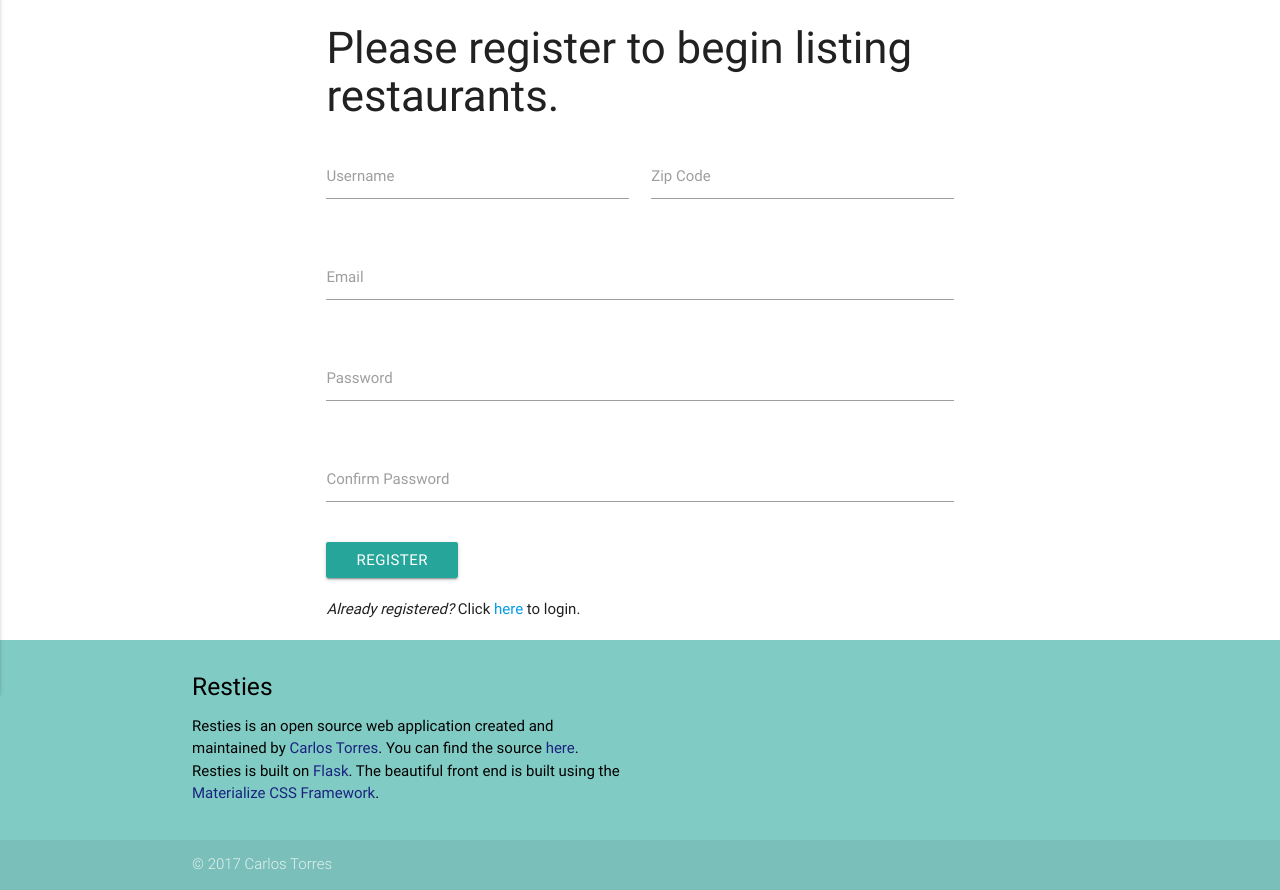
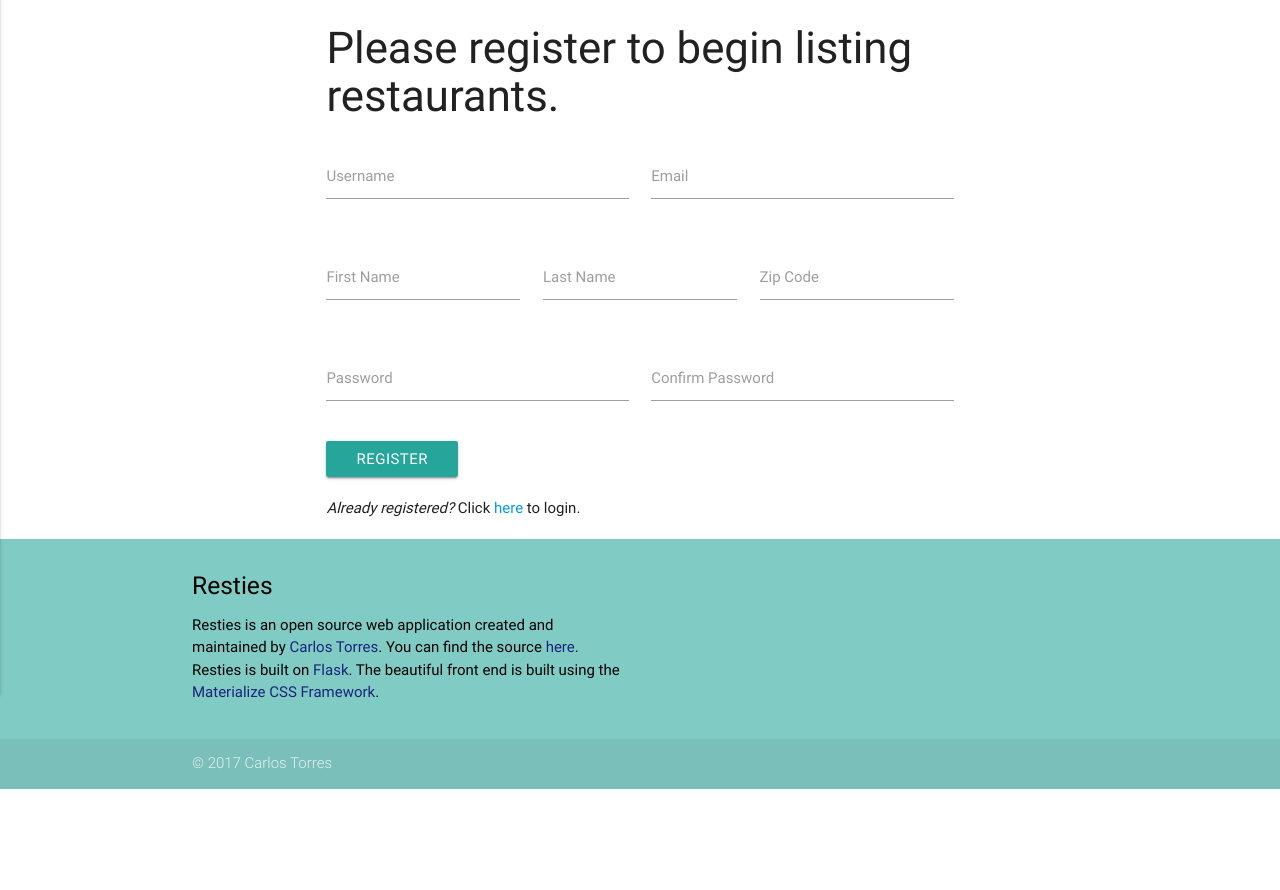
Before and after one commit to carlps/Resties, a Flask app: page /register/ in a window 1280 px wide. Shown: the part 166-1056 px from the top of the page. After the commit the page ends 955 px from the top, so only its background shows below. Run offline with Flask 2, Linux system fonts and the light colour scheme; parts of the project's set-up code (start-up, migrations or seed data) failed here and were passed over; some libraries are stand-ins or nearby versions.

Commit message:
Added first and last name inputs to registration form.

```diff
--- a/project/templates/register.html
+++ b/project/templates/register.html
@@ -19,6 +19,41 @@
               {% endif %}
             </div>
             <div class="input-field col s12 m6">
+              {{ form.email(class="validate", id="email_input") }}
+              <label for="email_input">Email</label>
+              {% if form.email.errors %}
+                <span class="error">
+                  {% for error in form.email.errors %}
+                    {{ error }}
+                  {% endfor %}
+                </span>
+              {% endif %}
+            </div>
+          </div>
+          <div class="row">
+            <div class="input-field col s12 m4">
+              {{ form.fname(class="validate", id="fname_input") }}
+              <label for="fname_input">First Name</label>
+              {% if form.fname.errors %}
+              <span class="error">
+                {% for error in form.fname.errors %}
+                    {{ error }}
+                  {% endfor %}
+                </span>
+              {% endif %}
+            </div>
+            <div class="input-field col s12 m4">
+              {{ form.lname(class="validate", id="lname_input") }}
+              <label for="lname_input">Last Name</label>
+              {% if form.lname.errors %}
+                <span class="error">
+                  {% for error in form.lname.errors %}
+                    {{ error }}
+                  {% endfor %}
+                </span>
+              {% endif %}
+            </div>
+            <div class="input-field col s12 m4">
               {{ form.zipCode(class="validate", id="zipCode_input") }}
               <label for="zipCode_input">Zip Code</label>
               {% if form.zipCode.errors %}
@@ -31,20 +66,7 @@
             </div>
           </div>
           <div class="row">
-            <div class="input-field col s12">
-              {{ form.email(class="validate", id="email_input") }}
-              <label for="email_input">Email</label>
-              {% if form.email.errors %}
-                <span class="error">
-                  {% for error in form.email.errors %}
-                    {{ error }}
-                  {% endfor %}
-                </span>
-              {% endif %}
-            </div>
-          </div>
-          <div class="row">
-            <div class="input-field col s12">
+            <div class="input-field col s12 m6">
               {{ form.password(class="validate", id="password_input") }}
               <label for="password_input">Password</label>
               {% if form.password.errors %}
@@ -55,9 +77,7 @@
                 </span>
               {% endif %}
             </div>
-          </div>
-          <div class="row">
-            <div class="input-field col s12">
+            <div class="input-field col s12 m6">
               {{ form.confirm(class="validate", id="confirm_input") }}
               <label for="confirm_input">Confirm Password</label>
               {% if form.confirm.errors %}
--- a/project/users/forms.py
+++ b/project/users/forms.py
@@ -17,6 +17,8 @@ class RegisterForm(Form):
         'Username',
         validators=[DataRequired()]
     )
+    fname = StringField('First Name')
+    lname = StringField('Last Name')
     zipCode = StringField(
         'Zip Code',
         validators=[DataRequired(),
--- a/project/users/views.py
+++ b/project/users/views.py
@@ -90,6 +90,8 @@ def register():
         if form.validate_on_submit():
             new_user = User(
                 userName=form.userName.data,
+                fname=form.fname.data,
+                lname=form.lname.data,
                 email=form.email.data,
                 # decode encrypted password as utf-8
                 password=bcrypt.generate_password_hash(
```
Also changed, not shown: tests/test_users.py (+30 -22 lines).
